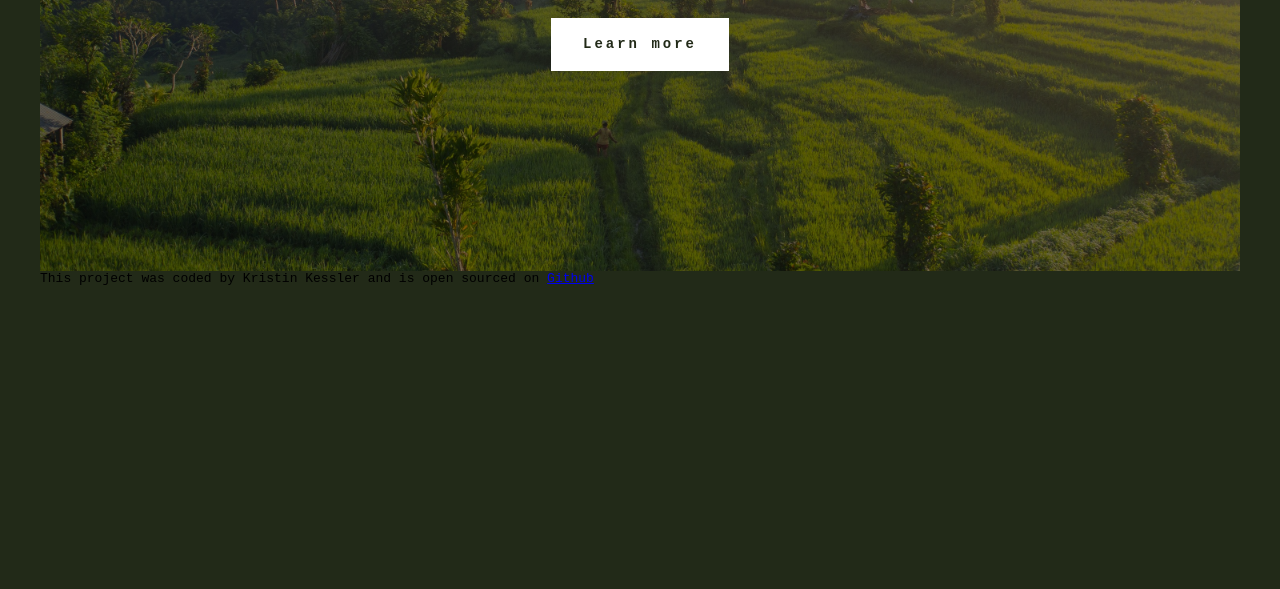
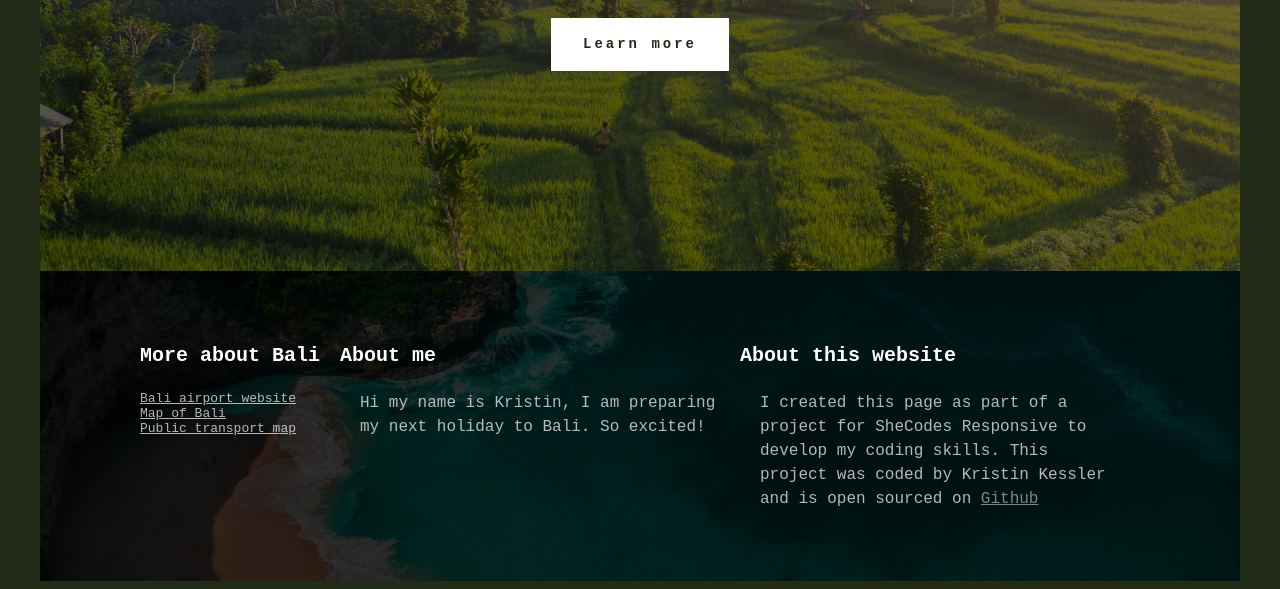
Before and after one commit to Krizz1103/bali-travel-project, a plain HTML site: page index.html in a window 1280 px wide. Shown: the part 474-1063 px from the top of the page. Before the commit the page ends 800 px from the top, so only its background shows below. Drawn offline with Linux system fonts and the light colour scheme.

Commit message:
Added footer

```diff
--- a/index.html
+++ b/index.html
@@ -19,13 +19,55 @@
         <h2>Indonesia's main tourist destination</h2>
         <a href="#more">Learn more</a>
       </header>
+
       <footer>
-        This project was coded by Kristin Kessler and is open sourced on
-        <a
-          href="https://github.com/Krizz1103/bali-travel-project"
-          target="_blank"
-          >Github</a
-        >
+        <section class="grid">
+          <div>
+            <h3>More about Bali</h3>
+            <ul>
+              <li>
+                <a href="https://bali-airport.com/en" target="_blank"
+                  >Bali airport website</a
+                >
+              </li>
+              <li>
+                <a
+                  href="https://bali.com/wp-content/uploads/2023/08/bali-map-destinations-touristic-1280.jpg"
+                  target="_blank"
+                  >Map of Bali</a
+                >
+              </li>
+              <li>
+                <a
+                  href="https://www.balidiscovery.com/wp-content/uploads/2023/11/TMD2.jpg"
+                  target="_blank"
+                >
+                  Public transport map</a
+                >
+              </li>
+            </ul>
+          </div>
+          <div>
+            <h3>About me</h3>
+            <p>
+              Hi my name is Kristin, I am preparing my next holiday to Bali. So
+              excited!
+            </p>
+          </div>
+          <div>
+            <h3>About this website</h3>
+            <p>
+              I created this page as part of a project for SheCodes Responsive
+              to develop my coding skills. This project was coded by Kristin
+              Kessler and is open sourced on
+              <a
+                href="https://github.com/Krizz1103/bali-travel-project"
+                target="_blank"
+                >Github</a
+              >
+            </p>
+          </div>
+        </section>
       </footer>
     </div>
   </body>
--- a/src/styles.css
+++ b/src/styles.css
@@ -48,12 +48,54 @@ header a {
   margin-top: 32px;
   display: inline-block;
 }
+
+footer {
+  background-image: linear-gradient(rgba(0, 0, 0, 0.8), rgba(0, 0, 0, 0.8)),
+    url(../images/bali-foto-2.jpg);
+  background-repeat: no-repeat;
+  background-size: cover;
+  color: white;
+  padding: 50px 0;
+}
+footer h3 {
+  font-weight: 700;
+  font-size: 20px;
+  line-height: 1.5;
+}
+footer p {
+  font-weight: 400;
+  font-size: 16px;
+  line-height: 1.5;
+  opacity: 0.7;
+  margin: 20px;
+}
+footer ul {
+  padding: 0;
+}
+footer li {
+  list-style: none;
+  margin: 0;
+  padding: 0;
+}
+footer a {
+  color: white;
+  opacity: 0.7;
+}
+
+section {
+  max-width: 1000px;
+  margin: 0 auto;
+}
+
 .container {
   max-width: 1200px;
   margin: 0 auto;
 }
-
-@media (max-width: 800px) {
+.grid {
+  display: grid;
+  grid-template-columns: 1fr 2fr 2fr;
+}
+@media (max-width: 960px) {
   header {
     padding: 30px 0px;
   }
```
Also changed, not shown: images/bali-foto-2.jpg (added).
